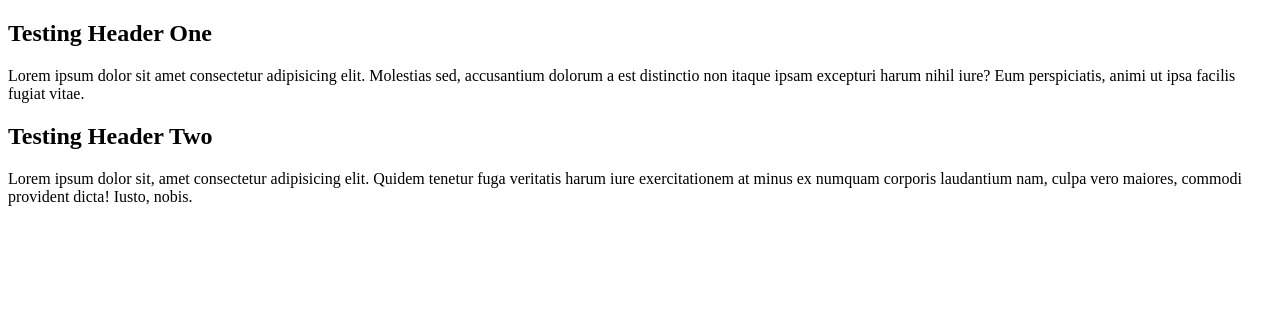
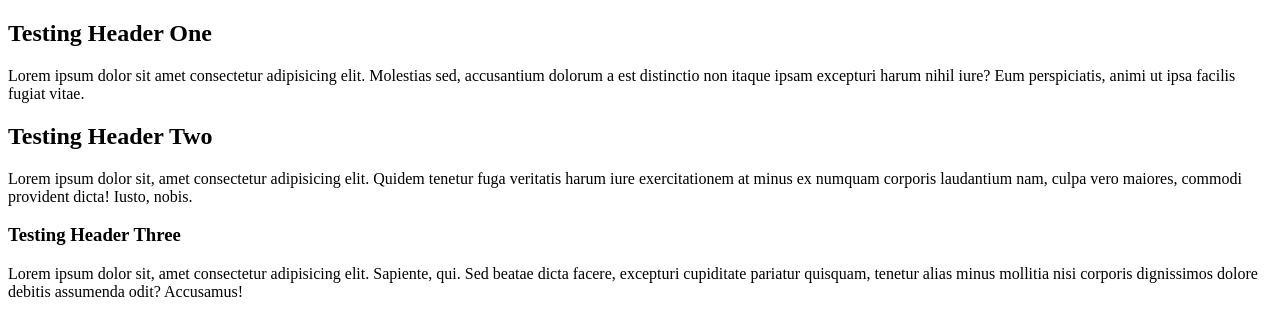
Before and after one commit to Recruitme-co/demo-repository, a website: page index.html in a window 1280 px wide. Drawn offline with Linux system fonts and the light colour scheme.

Commit message:
test: Initial commit for testing headers and paragraphs

```diff
--- a/index.html
+++ b/index.html
@@ -7,23 +7,36 @@
   </head>
 
   <body>
+    <main>
       <section>
         <h1>Testing Header One</h1>
         <p>
-        Lorem ipsum dolor sit amet consectetur adipisicing elit. Molestias sed,
-        accusantium dolorum a est distinctio non itaque ipsam excepturi harum
-        nihil iure? Eum perspiciatis, animi ut ipsa facilis fugiat vitae.
+          Lorem ipsum dolor sit amet consectetur adipisicing elit. Molestias
+          sed, accusantium dolorum a est distinctio non itaque ipsam excepturi
+          harum nihil iure? Eum perspiciatis, animi ut ipsa facilis fugiat
+          vitae.
         </p>
       </section>
 
       <section>
-      <h1>Testing Header Two</h1>
+        <h2>Testing Header Two</h2>
         <p>
-        Lorem ipsum dolor sit, amet consectetur adipisicing elit. Quidem tenetur
-        fuga veritatis harum iure exercitationem at minus ex numquam corporis
-        laudantium nam, culpa vero maiores, commodi provident dicta! Iusto,
-        nobis.
+          Lorem ipsum dolor sit, amet consectetur adipisicing elit. Quidem
+          tenetur fuga veritatis harum iure exercitationem at minus ex numquam
+          corporis laudantium nam, culpa vero maiores, commodi provident dicta!
+          Iusto, nobis.
         </p>
       </section>
+
+      <section>
+        <h3>Testing Header Three</h3>
+        <p>
+          Lorem ipsum dolor sit, amet consectetur adipisicing elit. Sapiente,
+          qui. Sed beatae dicta facere, excepturi cupiditate pariatur quisquam,
+          tenetur alias minus mollitia nisi corporis dignissimos dolore debitis
+          assumenda odit? Accusamus!
+        </p>
+      </section>
+    </main>
   </body>
 </html>
```
Lines whose indentation alone changed are shown as unchanged.
